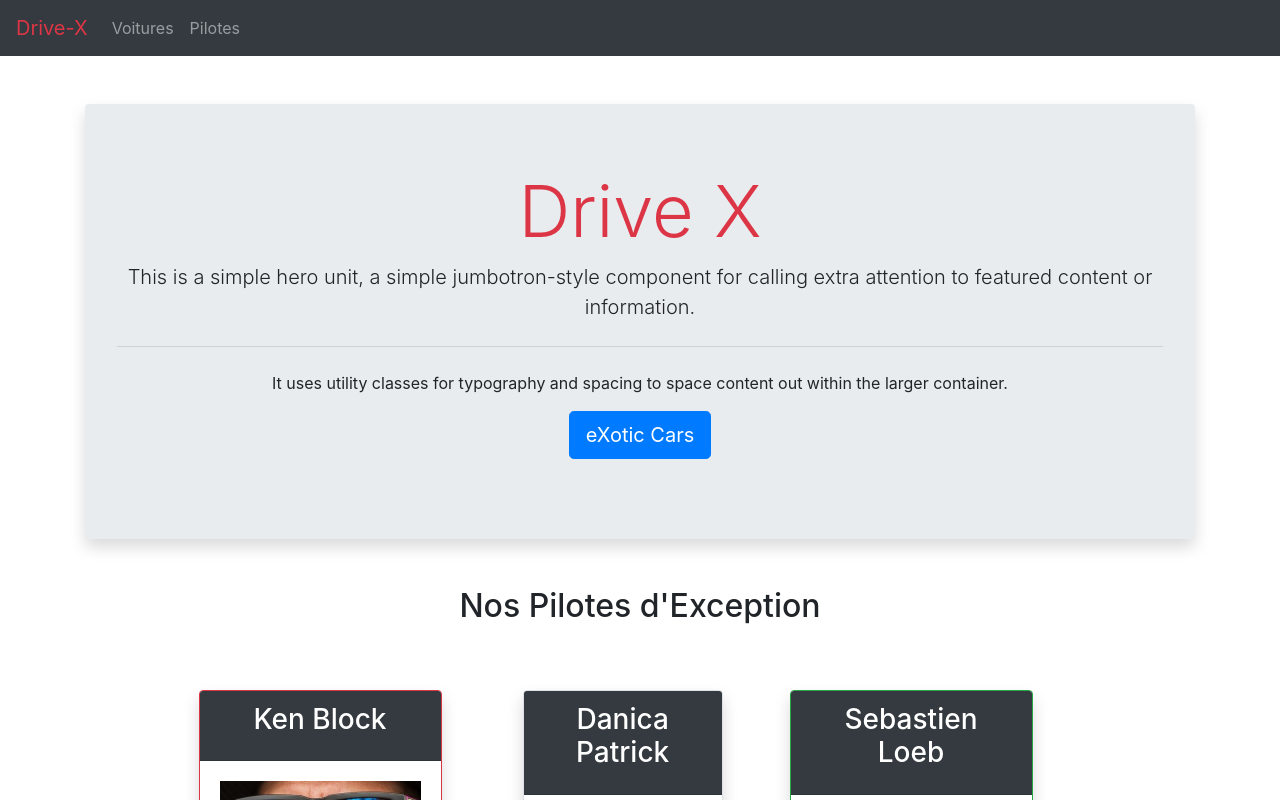
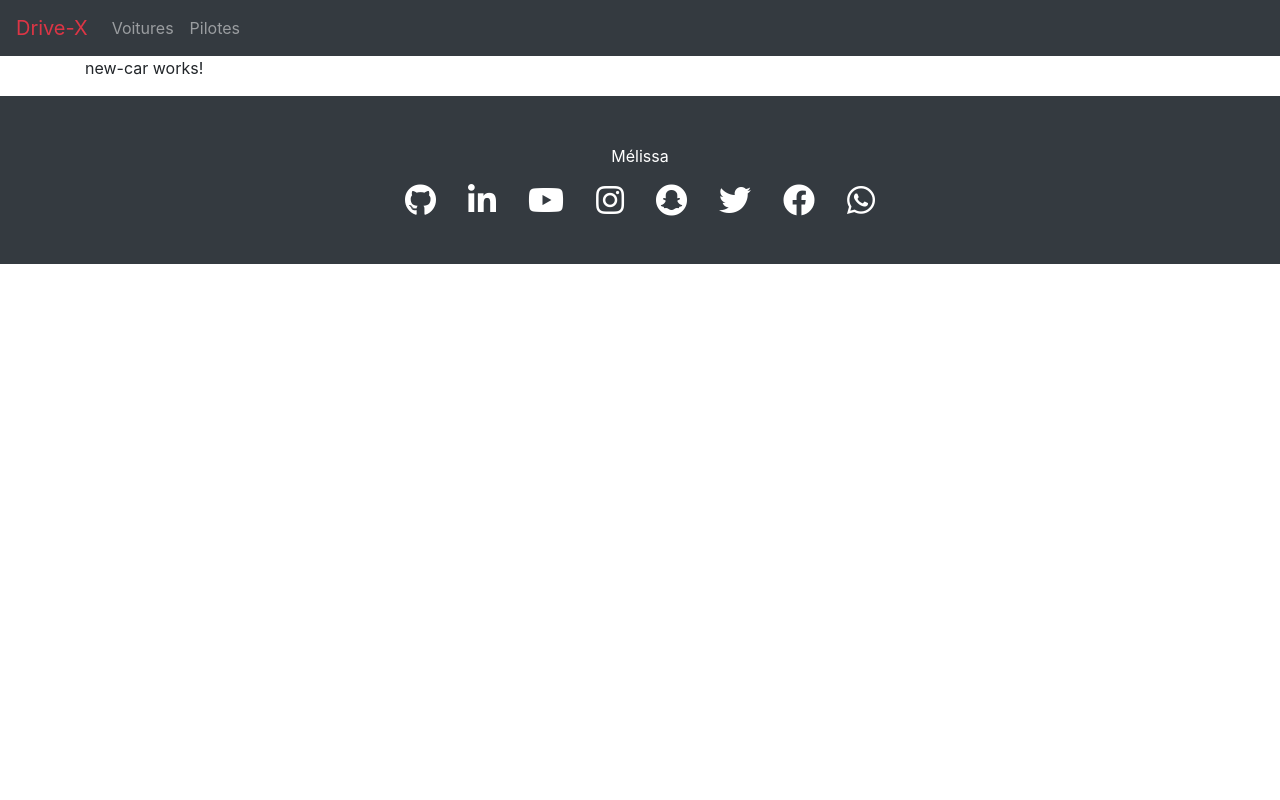
Before and after one commit to melissa98m/HelloWorld, an Angular app: page /new-car in a window 1280 px wide. Before the commit this address led to /. Shown: the top 800 px of the page. Built offline with nearby package versions, Linux system fonts and the light colour scheme.

Commit message:
add new car

```diff
--- a/src/app/app-routing.module.ts
+++ b/src/app/app-routing.module.ts
@@ -1,6 +1,7 @@
 import { NgModule } from '@angular/core';
 import { RouterModule, Routes } from '@angular/router';
 import { CarsListComponent } from './cars-list/cars-list.component';
+import { NewCarComponent } from './cars-list/new-car/new-car.component';
 import { DriversListComponent } from './drivers-list/drivers-list.component';
 import { FourOhFourComponent } from './four-oh-four/four-oh-four.component';
 import { HomePageComponent } from './home-page/home-page.component';
@@ -9,7 +10,8 @@ import { HomePageComponent } from './home-page/home-page.component';
 const routes: Routes = [
   { path: '', component: HomePageComponent },
   { path: 'home', component: HomePageComponent},
-  { path: 'cars' , component: CarsListComponent},  //liste des routes
+  { path: 'cars' , component: CarsListComponent},
+  { path: 'new-car' , component: NewCarComponent}, //liste des routes
   { path: 'drivers' , component: DriversListComponent},
   { path: 'not-found' , component: FourOhFourComponent},
   { path: '**' , redirectTo: 'not-found' },
--- a/src/app/app.module.ts
+++ b/src/app/app.module.ts
@@ -19,6 +19,7 @@ import { DriverItemComponent } from './drivers-list/driver-item/driver-item.comp
 import { FooterComponent } from './footer/footer.component'
 
 import { DataService } from './services/data.service';
+import { NewCarComponent } from './cars-list/new-car/new-car.component';
 
 
 
@@ -33,6 +34,7 @@ import { DataService } from './services/data.service';
     CarItemComponent,
     DriverItemComponent,
     FooterComponent,
+    NewCarComponent,
 
   ],
   imports: [
--- a/src/app/cars-list/cars-list.component.html
+++ b/src/app/cars-list/cars-list.component.html
@@ -3,9 +3,12 @@
 <h1 class="my-5">
     Nos vehicules
 </h1>
+
+<div class="badge badge-dark my-5">Données mises à jour : {{ carUpdate | date:"dd MMMM yyyy H:mm" }}</div>
+<a routerLink="/new-car" class="badge badge-success">+ Ajouter une voiture</a>
+</div>
+
 <div class="card-deck  justify-content-center">
 <app-car-item  *ngFor="let carOne of cars" [car]="carOne"  class="m-2"></app-car-item>
 
 </div>
-<div class="badge badge-dark my-5">Données mises à jour : {{ carUpdate | date:"dd MMMM yyyy H:mm" }}</div>
-</div>
--- /dev/null
+++ b/src/app/cars-list/new-car/new-car.component.html
@@ -0,0 +1 @@
+<p>new-car works!</p>
--- /dev/null
+++ b/src/app/cars-list/new-car/new-car.component.ts
@@ -0,0 +1,15 @@
+import { Component, OnInit } from '@angular/core';
+
+@Component({
+  selector: 'app-new-car',
+  templateUrl: './new-car.component.html',
+  styleUrls: ['./new-car.component.css']
+})
+export class NewCarComponent implements OnInit {
+
+  constructor() { }
+
+  ngOnInit(): void {
+  }
+
+}
```
Also changed, not shown: src/app/cars-list/new-car/new-car.component.css (added).
